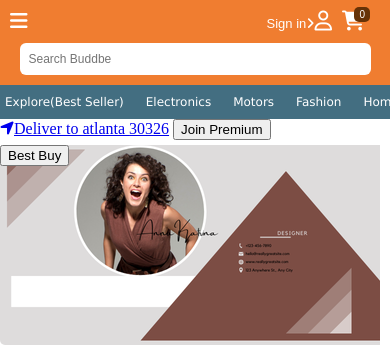
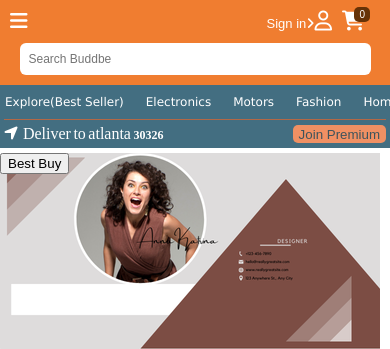
Before and after one commit to boyaye/ecommme, a plain HTML site: page index.html in a window 390 px wide. Shown: the top 349 px of the page. Drawn offline with Linux system fonts and the light colour scheme.

Commit message:
commit made to the @media query to modify the location status

```diff
--- a/mainpagestyle.css
+++ b/mainpagestyle.css
@@ -505,6 +505,39 @@ margin-left: -40px;
     .secondheader .secondheaderdiv li{
         list-style: none;
     }
+     /* location update with signing */
+     .locationupdate {
+        background-color: rgb(67, 110, 129);
+
+    }
+    .firstlocationdiv{
+        margin: auto;
+        width: 98%;
+        display: flex;
+        justify-content: space-between;
+        border-top: 1px solid rgb(179, 104, 70);
+        padding: 5px 0px 5px 0px;
+    }
+    .firstlocationdiv a{
+        display: flex;
+        gap: 5px;
+        text-decoration: none;
+        color: white;
+    word-spacing: -1.5px;
+    }
+
+    .firstlocationdiv button{
+        border-radius: 5px;
+        border: none;
+        background-color:rgb(240, 144, 99);
+        color:rgb(61, 83, 92);
+    }
+    #location-zip-code{
+        font-size: 12px;
+        font-weight: bold;
+    }
+
+    /* home slides show */
 .slideshowme{
     width: 100%;
     height: 200px;
@@ -888,6 +921,39 @@ margin-left: -40px;
     .secondheader .secondheaderdiv li{
         list-style: none;
     }
+     /* location update with signing */
+     .locationupdate {
+        background-color: rgb(67, 110, 129);
+
+    }
+    .firstlocationdiv{
+        margin: auto;
+        width: 98%;
+        display: flex;
+        justify-content: space-between;
+        border-top: 1px solid rgb(179, 104, 70);
+        padding: 5px 0px 5px 0px;
+    }
+    .firstlocationdiv a{
+        display: flex;
+        gap: 5px;
+        text-decoration: none;
+        color: white;
+    word-spacing: -1.5px;
+    }
+
+    .firstlocationdiv button{
+        border-radius: 5px;
+        border: none;
+        background-color:rgb(240, 144, 99);
+        color:rgb(61, 83, 92);
+    }
+    #location-zip-code{
+        font-size: 12px;
+        font-weight: bold;
+    }
+
+    /* home slides show */
 .slideshowme{
     width: 100%;
     height: 200px;
@@ -1271,6 +1337,39 @@ margin-left: -40px;
     .secondheader .secondheaderdiv li{
         list-style: none;
     }
+     /* location update with signing */
+     .locationupdate {
+        background-color: rgb(67, 110, 129);
+
+    }
+    .firstlocationdiv{
+        margin: auto;
+        width: 98%;
+        display: flex;
+        justify-content: space-between;
+        border-top: 1px solid rgb(179, 104, 70);
+        padding: 5px 0px 5px 0px;
+    }
+    .firstlocationdiv a{
+        display: flex;
+        gap: 5px;
+        text-decoration: none;
+        color: white;
+    word-spacing: -1.5px;
+    }
+
+    .firstlocationdiv button{
+        border-radius: 5px;
+        border: none;
+        background-color:rgb(240, 144, 99);
+        color:rgb(61, 83, 92);
+    }
+    #location-zip-code{
+        font-size: 12px;
+        font-weight: bold;
+    }
+
+    /* home slides show */
 .slideshowme{
     width: 100%;
     height: 200px;
```
